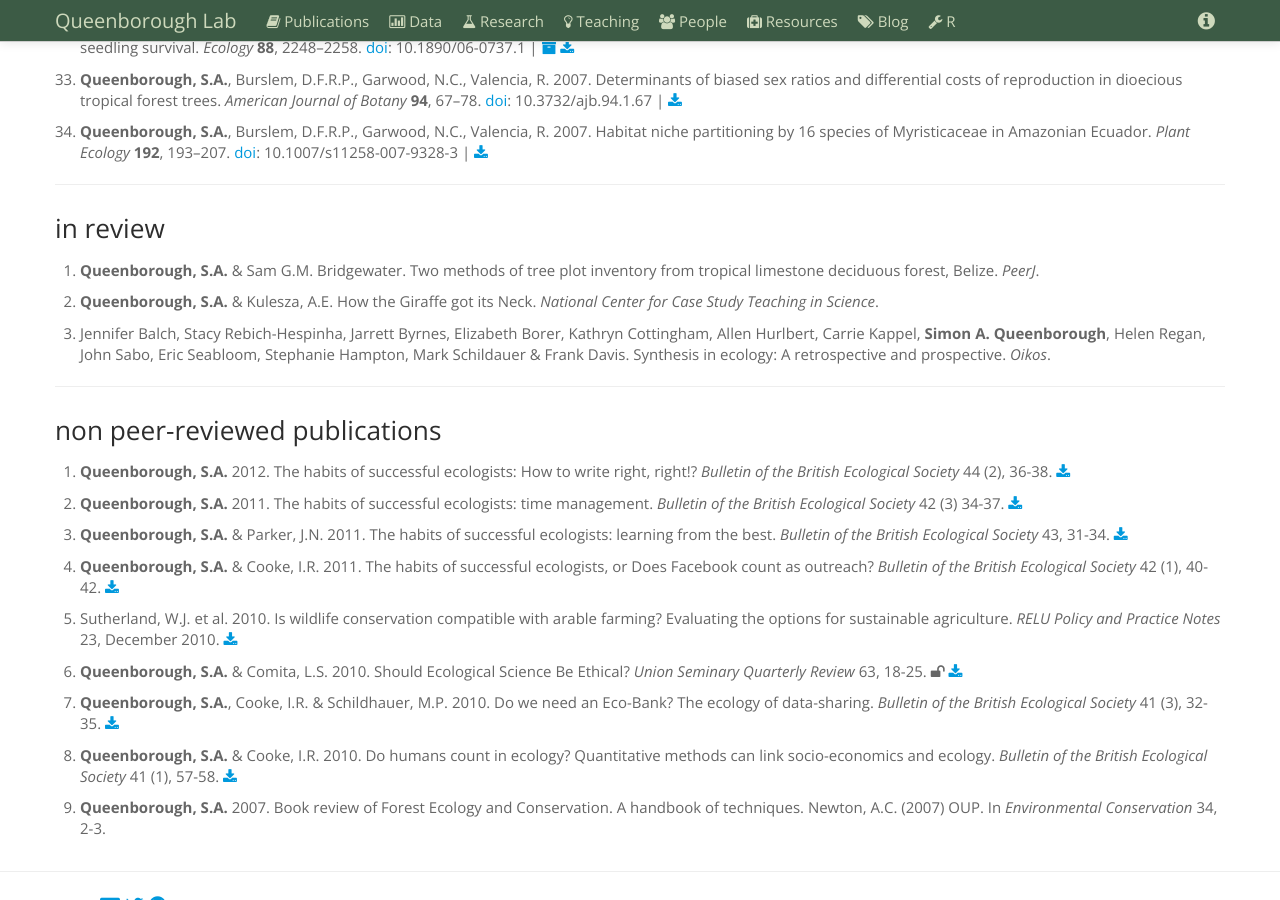
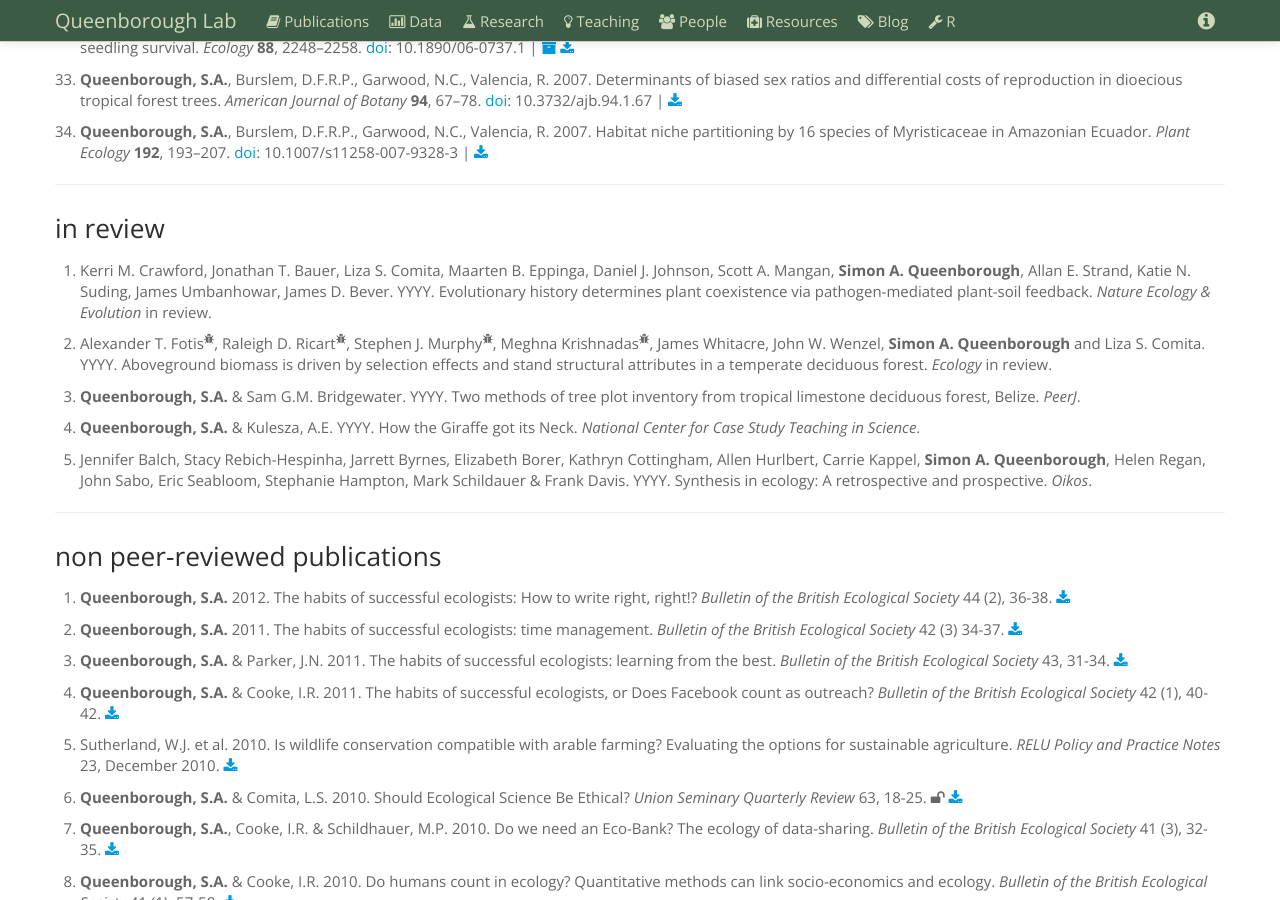
Before and after one commit to saq/saq.github.io, a Jekyll site: the page built from publications.md, in a window 1280 px wide and 900 px high, scrolled down 1999 px. Built offline with Jekyll 4.4.1, drawn with Linux system fonts in a browser that asks for light colours.

Commit message:
papers in review

```diff
--- a/publications.md
+++ b/publications.md
@@ -95,11 +95,16 @@ updated: 2014-08-29
 
 ### in review
 
-1. **Queenborough, S.A.** & Sam G.M. Bridgewater. Two methods of tree plot inventory from tropical limestone deciduous forest, Belize. *PeerJ*.
 
-2. **Queenborough, S.A.** & Kulesza, A.E. How the Giraffe got its Neck. *National Center for Case Study Teaching in Science*.
+1. Kerri M. Crawford, Jonathan T. Bauer, Liza S. Comita, Maarten B. Eppinga, Daniel J. Johnson, Scott A. Mangan, **Simon A. Queenborough**, Allan E. Strand, Katie N. Suding, James Umbanhowar, James D. Bever. YYYY. Evolutionary history determines plant coexistence via pathogen-mediated plant-soil feedback. *Nature Ecology & Evolution* in review.
 
-5. Jennifer Balch, Stacy Rebich-Hespinha, Jarrett Byrnes, Elizabeth Borer, Kathryn Cottingham, Allen Hurlbert, Carrie Kappel, **Simon A. Queenborough**, Helen Regan, John Sabo, Eric Seabloom, Stephanie Hampton, Mark Schildauer & Frank Davis. Synthesis in ecology: A retrospective and prospective. *Oikos*.
+2. Alexander T. Fotis<sup><span class="icon-bug"></span></sup>, Raleigh D. Ricart<sup><span class="icon-bug"></span></sup>, Stephen J. Murphy<sup><span class="icon-bug"></span></sup>, Meghna Krishnadas<sup><span class="icon-bug"></span></sup>, James Whitacre, John W. Wenzel, **Simon A. Queenborough** and Liza S. Comita. YYYY. Aboveground biomass is driven by selection effects and stand structural attributes in a temperate deciduous forest. *Ecology* in review.
+
+3. **Queenborough, S.A.** & Sam G.M. Bridgewater. YYYY. Two methods of tree plot inventory from tropical limestone deciduous forest, Belize. *PeerJ*.
+
+4. **Queenborough, S.A.** & Kulesza, A.E. YYYY. How the Giraffe got its Neck. *National Center for Case Study Teaching in Science*.
+
+5. Jennifer Balch, Stacy Rebich-Hespinha, Jarrett Byrnes, Elizabeth Borer, Kathryn Cottingham, Allen Hurlbert, Carrie Kappel, **Simon A. Queenborough**, Helen Regan, John Sabo, Eric Seabloom, Stephanie Hampton, Mark Schildauer & Frank Davis. YYYY. Synthesis in ecology: A retrospective and prospective. *Oikos*.
 
 
 
```
